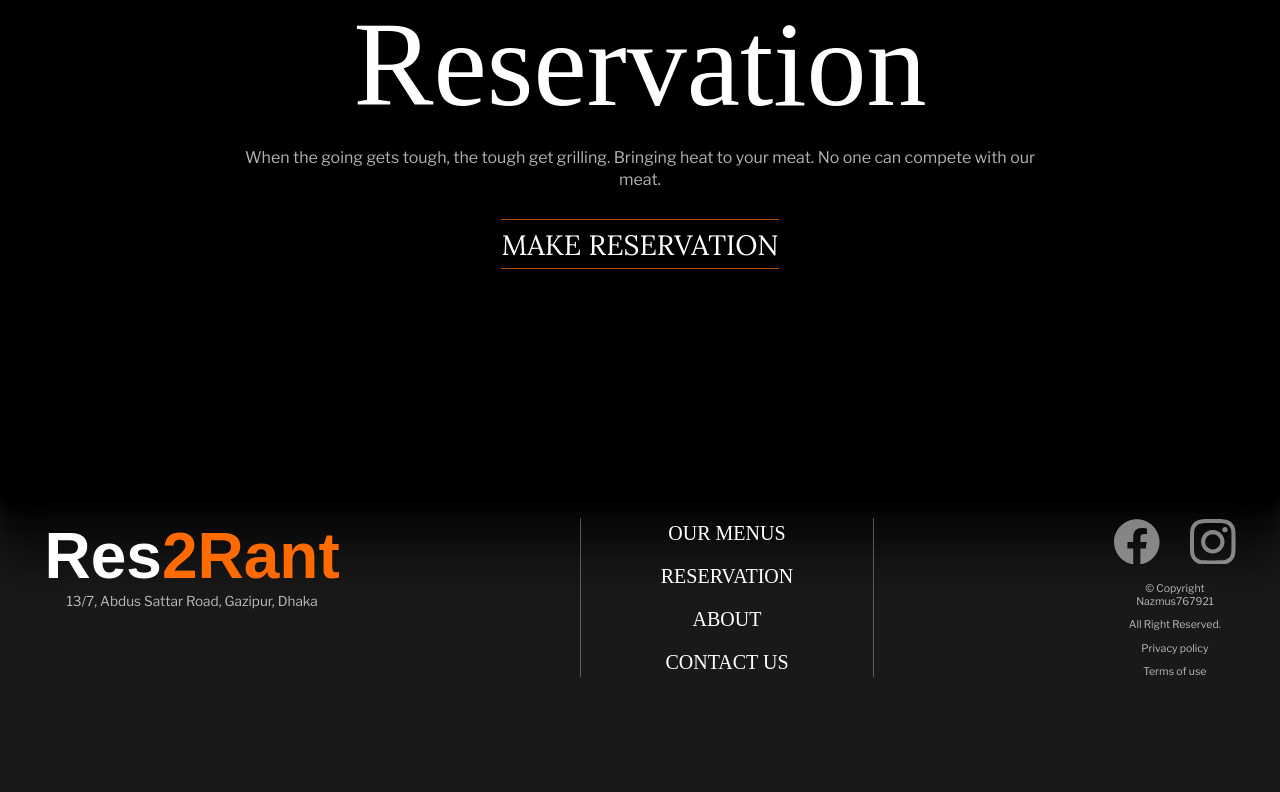
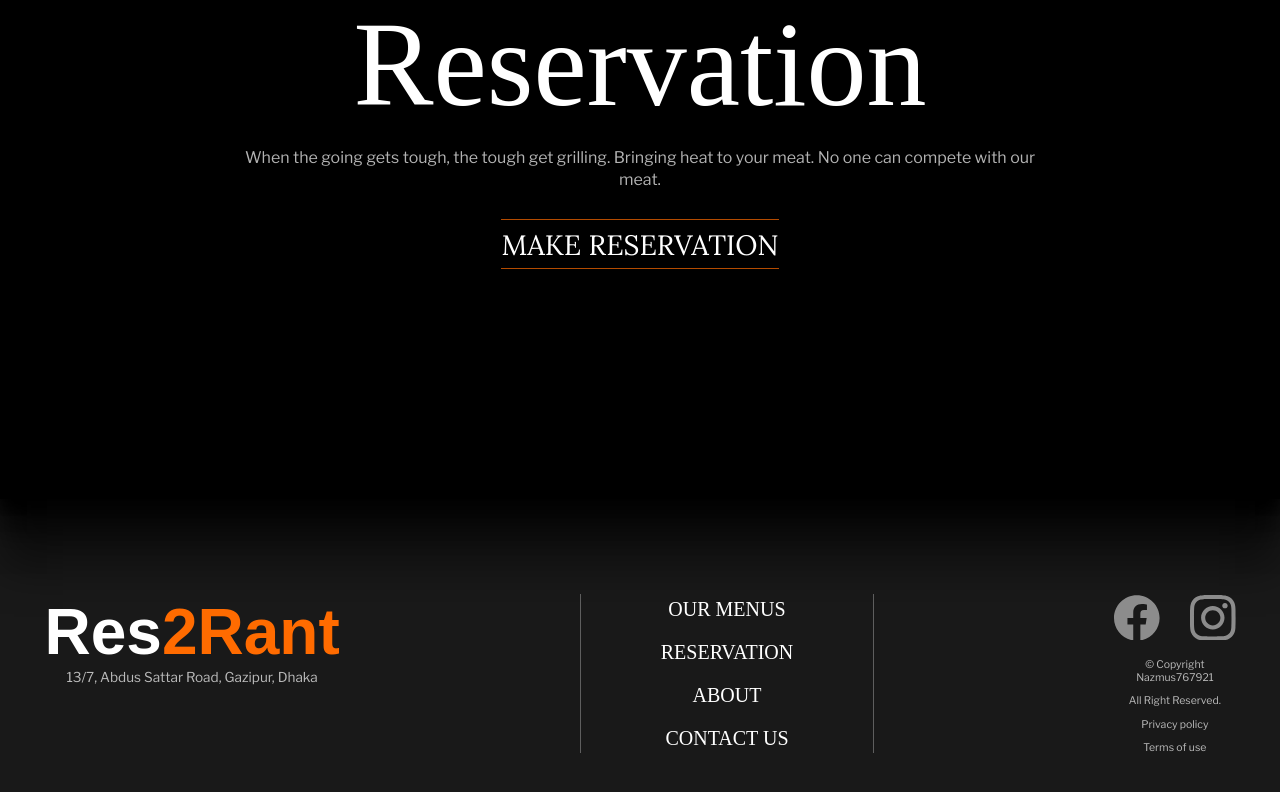
Before and after one commit to nazmus767921/Restaurant_project-1.00, a React (Vite) app: page / in a window 1280 px wide. Shown: the part 2875-3667 px from the top of the page. Before the commit the page ends 3573 px from the top, so only its background shows below. Built offline with nearby package versions, Linux system fonts and the light colour scheme; a web font is replaced by a local one.

Commit message:
M: adjusted Padding on larger Devices

```diff
--- a/src/components/UI/Footer/styles/Footer.styles.js
+++ b/src/components/UI/Footer/styles/Footer.styles.js
@@ -16,5 +16,6 @@ export const Wrapper = styled.div`
 		flex-direction: row;
 		justify-content: center;
 		gap: 15em;
+		padding: 6em 0 4em 0;
 	}
 `;
```
